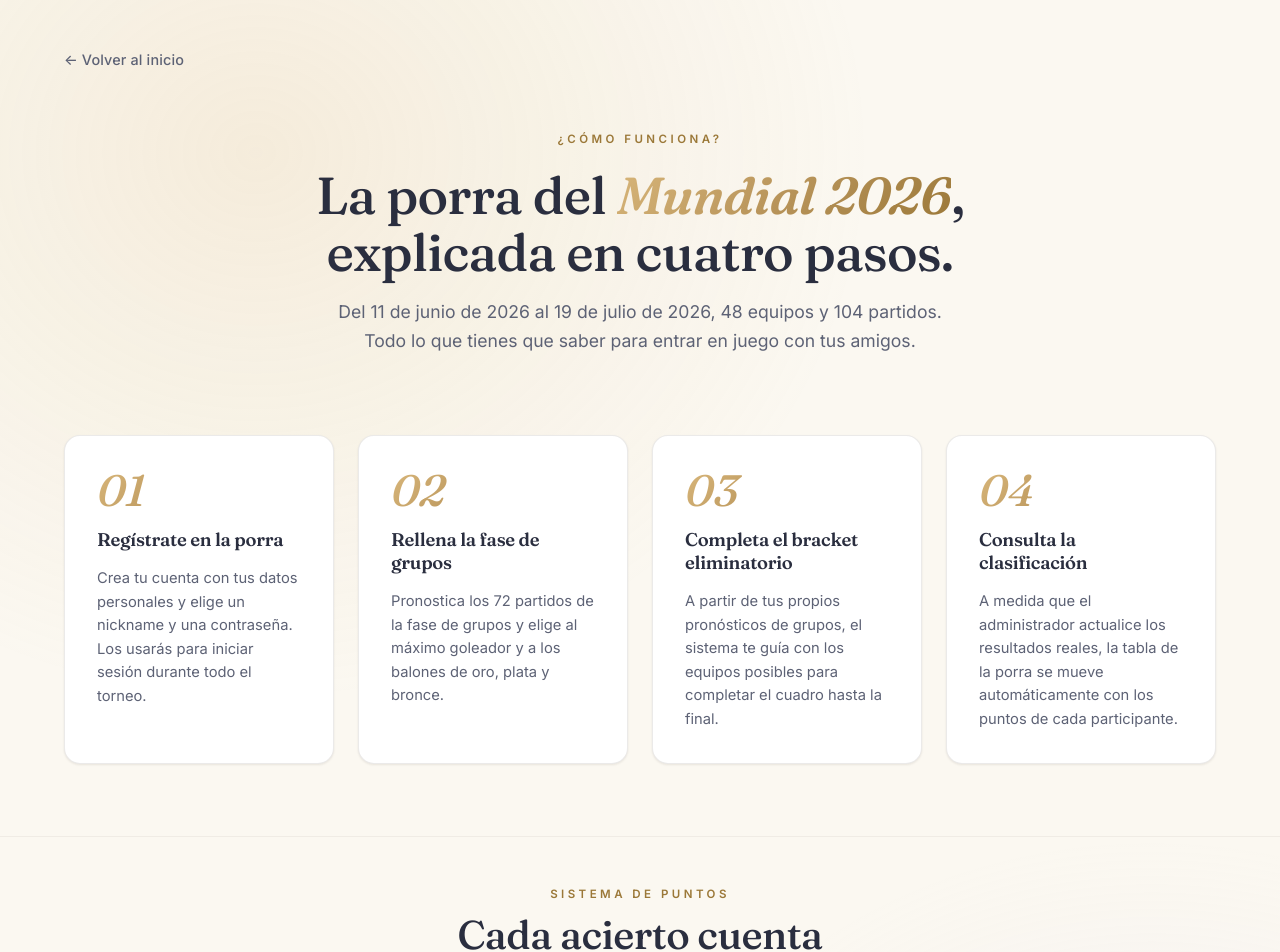
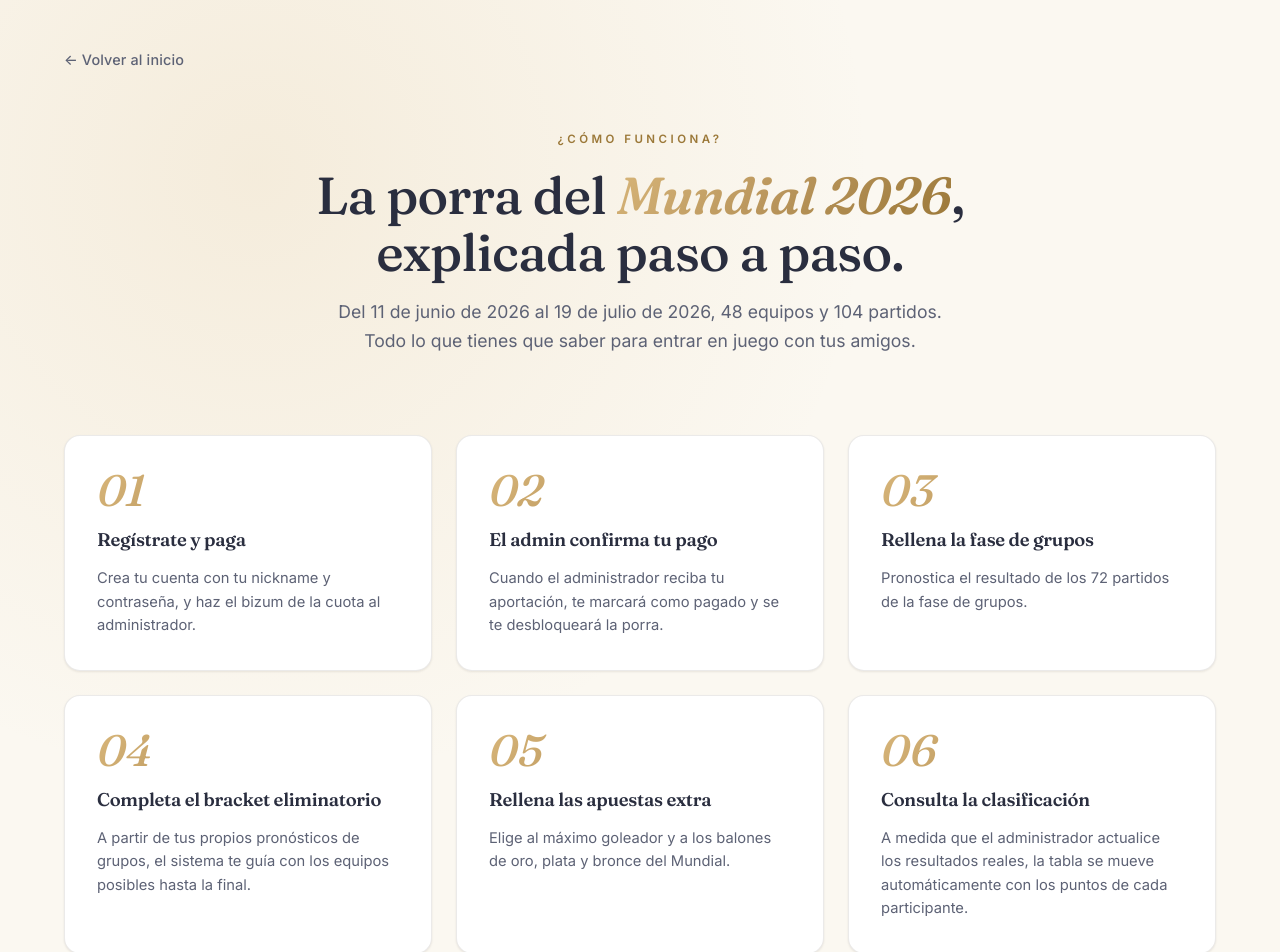
Before and after one commit to Joncarre/porra-mundial, a React (Vite) app: page /how-it-works in a window 1280 px wide. Shown: the top 952 px of the page. Built offline with nearby package versions, Linux system fonts and the light colour scheme; no server answers.

Commit message:
howitworks: pasos y textos; quitar 'partidos jugados'; back de login alineado
Co-Authored-By: Claude Opus 4.7 <noreply@anthropic.com>

```diff
--- a/src/components/GroupStandingsCard.css
+++ b/src/components/GroupStandingsCard.css
@@ -159,15 +159,6 @@
   border-top: 1px solid var(--border-subtle);
 }
 
-.gs-matches-title {
-  font-size: 0.78rem;
-  font-weight: 600;
-  letter-spacing: 0.08em;
-  text-transform: uppercase;
-  color: var(--text-muted);
-  margin-bottom: var(--space-sm);
-}
-
 .gs-jornada {
   margin-bottom: var(--space-md);
 }
--- a/src/components/GroupStandingsCard.jsx
+++ b/src/components/GroupStandingsCard.jsx
@@ -70,7 +70,6 @@ export default function GroupStandingsCard({ letra, partidos, showMatches = true
 
       {showMatches && jugados.length > 0 && (
         <div className="gs-matches">
-          <h4 className="gs-matches-title">Partidos jugados</h4>
           {[1, 2, 3].map((j) => {
             const partidosJ = jugados.filter((p) => p.jornada === j);
             if (partidosJ.length === 0) return null;
--- a/src/data/puntuacion.js
+++ b/src/data/puntuacion.js
@@ -35,7 +35,7 @@ export const PUNTOS = {
 /** Información presentada al usuario en "Cómo funciona". */
 export const PUNTOS_DESCRIPCION_FASE1 = [
   {
-    titulo: 'Acertar ganador / empate',
+    titulo: 'Acertar ganador / empate / perdedor',
     valor: '+1 punto',
     detalle: 'Si aciertas quién gana, empata o pierde en cada partido de la fase de grupos.',
   },
--- a/src/pages/HowItWorks.css
+++ b/src/pages/HowItWorks.css
@@ -96,7 +96,7 @@
    ============================================================ */
 .hiw-steps {
   display: grid;
-  grid-template-columns: repeat(4, 1fr);
+  grid-template-columns: repeat(3, 1fr);
   gap: var(--space-lg);
 }
 
--- a/src/pages/HowItWorks.jsx
+++ b/src/pages/HowItWorks.jsx
@@ -8,24 +8,34 @@ import './HowItWorks.css';
 
 const PASOS = [
   {
-    titulo: 'Regístrate en la porra',
+    titulo: 'Regístrate y paga',
     detalle:
-      'Crea tu cuenta con tus datos personales y elige un nickname y una contraseña. Los usarás para iniciar sesión durante todo el torneo.',
+      'Crea tu cuenta con tu nickname y contraseña, y haz el bizum de la cuota al administrador.',
+  },
+  {
+    titulo: 'El admin confirma tu pago',
+    detalle:
+      'Cuando el administrador reciba tu aportación, te marcará como pagado y se te desbloqueará la porra.',
   },
   {
     titulo: 'Rellena la fase de grupos',
     detalle:
-      'Pronostica los 72 partidos de la fase de grupos y elige al máximo goleador y a los balones de oro, plata y bronce.',
+      'Pronostica el resultado de los 72 partidos de la fase de grupos.',
   },
   {
     titulo: 'Completa el bracket eliminatorio',
     detalle:
-      'A partir de tus propios pronósticos de grupos, el sistema te guía con los equipos posibles para completar el cuadro hasta la final.',
+      'A partir de tus propios pronósticos de grupos, el sistema te guía con los equipos posibles hasta la final.',
+  },
+  {
+    titulo: 'Rellena las apuestas extra',
+    detalle:
+      'Elige al máximo goleador y a los balones de oro, plata y bronce del Mundial.',
   },
   {
     titulo: 'Consulta la clasificación',
     detalle:
-      'A medida que el administrador actualice los resultados reales, la tabla de la porra se mueve automáticamente con los puntos de cada participante.',
+      'A medida que el administrador actualice los resultados reales, la tabla se mueve automáticamente con los puntos de cada participante.',
   },
 ];
 
@@ -42,7 +52,7 @@ export default function HowItWorks() {
           <span className="eyebrow">¿Cómo funciona?</span>
           <h1 className="hiw-hero-title">
             La porra del <span className="text-gold">Mundial 2026</span>,
-            explicada en cuatro pasos.
+            explicada paso a paso.
           </h1>
           <p className="hiw-hero-sub">
             Del {TORNEO.fechaInicio} al {TORNEO.fechaFin}, {TORNEO.totalEquipos} equipos
--- a/src/pages/auth.css
+++ b/src/pages/auth.css
@@ -12,18 +12,13 @@
 
 /* -------- Slim back link bar -------- */
 .auth-back-wrap {
-  padding-top: var(--space-2xl);
   padding-bottom: var(--space-md);
-}
-
-/* Register necesita un poco más de aire arriba que Login. */
-.auth-back-wrap--register {
-  padding-top: var(--space-3xl);
 }
 
 .auth-back {
   display: inline-flex;
   align-items: center;
+  margin-top: var(--space-2xl); /* misma posición que el back de HowItWorks */
   font-size: 0.9rem;
   font-weight: 500;
   color: var(--text-secondary);
@@ -31,6 +26,11 @@
   position: relative;
   padding-bottom: 6px;
   transition: color 0.5s var(--ease);
+}
+
+/* Register baja un poco más el enlace que Login. */
+.auth-back-wrap--register .auth-back {
+  margin-top: var(--space-3xl);
 }
 
 .auth-back::after {
```
